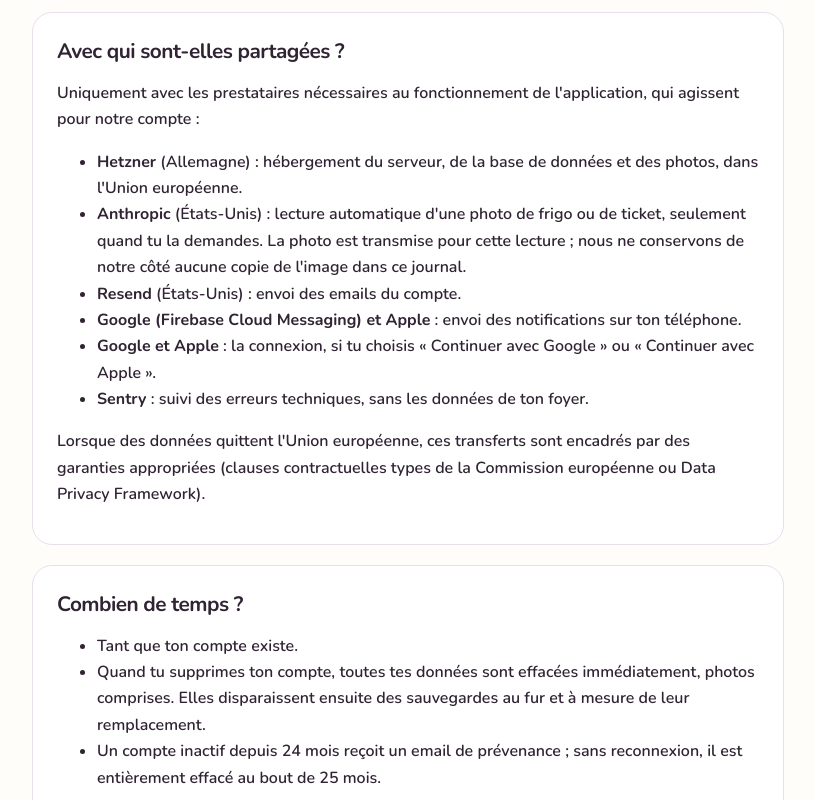
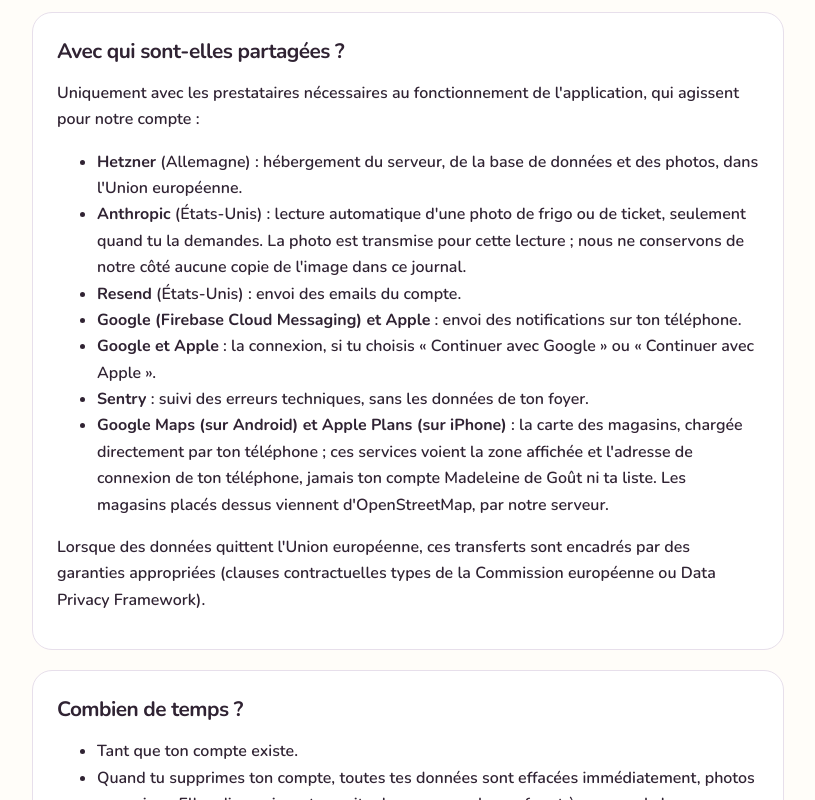
Before and after one commit to tueurdemouton/madeleine-site, a plain HTML site: page confidentialite.html in a window 1280 px wide. Shown: the part 1968-2768 px from the top of the page, without its empty margins (232-1047 px from the left). Drawn offline with Linux system fonts and the light colour scheme.

Commit message:
Confidentialité : la carte des magasins (Google Maps sur Android, Apple Plans sur iPhone)
La carte des magasins proches (page « Itinéraire ») est chargée directement par le
téléphone : Google Maps sur Android (depuis le 2026-11-21, à la place d'OpenStreetMap),
Apple Plans sur iPhone. Ces services voient la zone affichée et l'adresse de connexion,
jamais le compte ni la liste ; les magasins viennent d'OpenStreetMap, par le serveur.
Seule cette ligne et la date sont publiées ; les autres changements en attente du
fichier restent à relire.

Fait par le compte principal (Claude).

Co-Authored-By: Claude Opus 5.5 <noreply@anthropic.com>

```diff
--- a/confidentialite.html
+++ b/confidentialite.html
@@ -28,7 +28,7 @@
   <header class="site-header"><a class="brand" href="/" aria-label="Madeleine de Goût, accueil"><img src="/images/logo.webp" alt="Madeleine de Goût" width="738" height="160"></a><nav class="site-nav" aria-label="Navigation principale"><a href="/">L’application</a><a href="/guides/">Guides &amp; menus</a><a href="/comparatifs/">Comparatifs</a></nav><a class="button button-small header-cta" href="/telecharger.html">Essayer la bêta</a></header>
   <main id="contenu" class="page">
     <h1>Politique de confidentialité</h1>
-    <p class="maj">Dernière mise à jour : 5 novembre 2026 — application en bêta privée.</p>
+    <p class="maj">Dernière mise à jour : 21 novembre 2026 — application en bêta privée.</p>
 
     <section>
       <h2>Qui est responsable de tes données ?</h2>
@@ -102,6 +102,9 @@
         <li><strong>Google (Firebase Cloud Messaging) et Apple</strong> : envoi des notifications sur ton téléphone.</li>
         <li><strong>Google et Apple</strong> : la connexion, si tu choisis « Continuer avec Google » ou « Continuer avec Apple ».</li>
         <li><strong>Sentry</strong> : suivi des erreurs techniques, sans les données de ton foyer.</li>
+        <li><strong>Google Maps (sur Android) et Apple Plans (sur iPhone)</strong> : la carte des magasins, chargée
+            directement par ton téléphone ; ces services voient la zone affichée et l'adresse de connexion de ton téléphone,
+            jamais ton compte Madeleine de Goût ni ta liste. Les magasins placés dessus viennent d'OpenStreetMap, par notre serveur.</li>
       </ul>
       <p>
         Lorsque des données quittent l'Union européenne, ces transferts sont encadrés par des garanties
```
